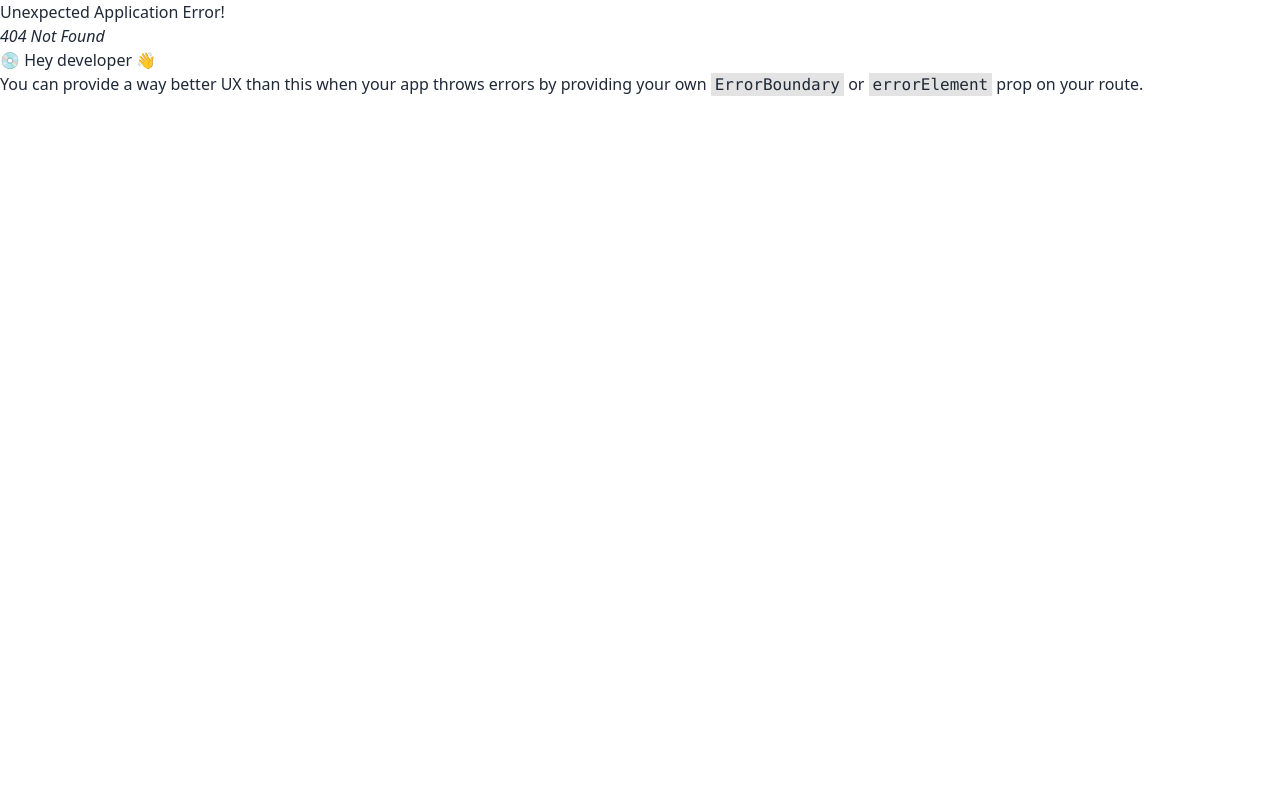
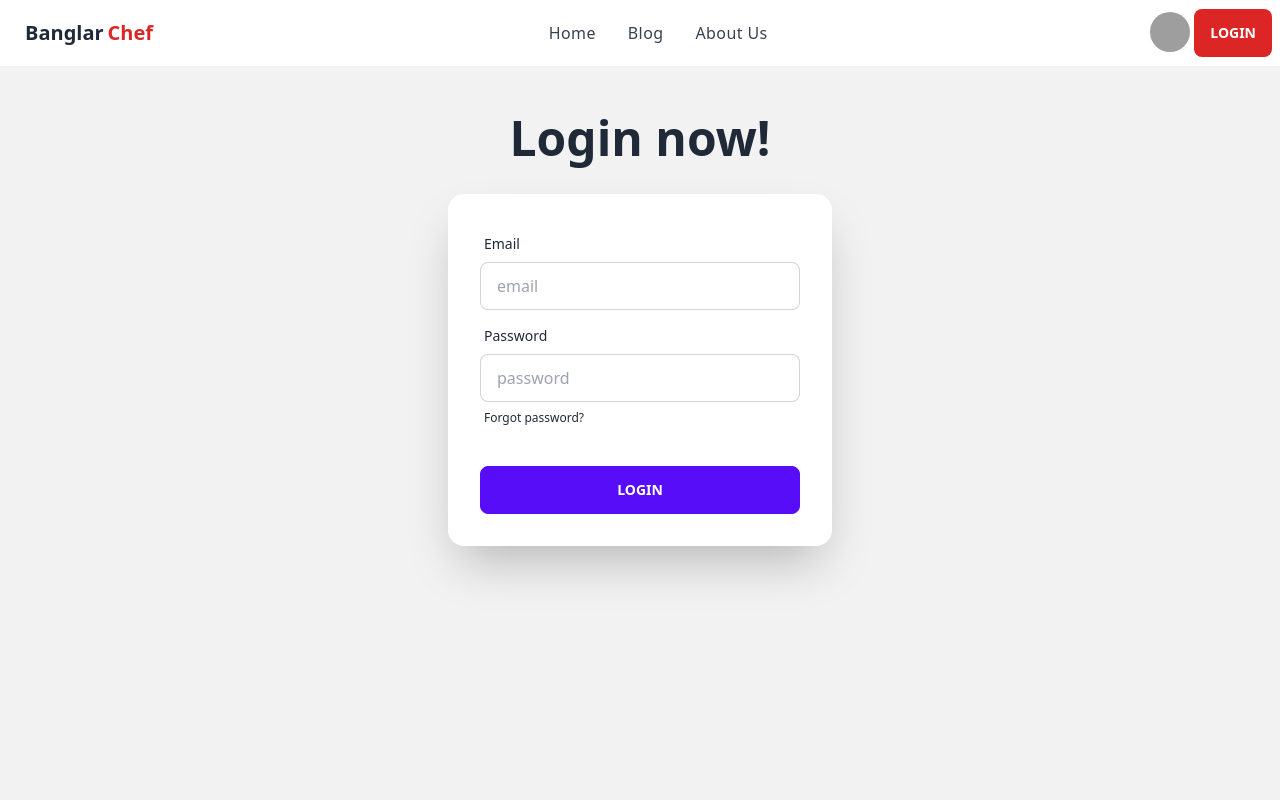
Before and after one commit to riaz9191/banglar_chef, a React (Vite) app: page /login in a window 1280 px wide. Before the commit this address had no page. Shown: the top 800 px of the page. Built offline with nearby package versions, Linux system fonts and the light colour scheme; no server answers; grey boxes are pictures that could not be loaded.

Commit message:
authprovider added

```diff
--- /dev/null
+++ b/src/Layout/RecipeLayout/RecipeLayout.jsx
@@ -0,0 +1,15 @@
+import React from 'react';
+import Header from '../../Pages/Shared/Header';
+import Navbar from '../../Pages/Shared/Navbar';
+import { Outlet } from 'react-router-dom';
+
+const RecipeLayout = () => {
+    return (
+        <div>
+            <Navbar></Navbar>
+            <Outlet></Outlet>
+        </div>
+    );
+};
+
+export default RecipeLayout;
--- /dev/null
+++ b/src/Pages/ChefRecipe/ChefRecipe.jsx
@@ -0,0 +1,11 @@
+import React from 'react';
+
+const ChefRecipe = () => {
+    return (
+        <div>
+            coming soon
+        </div>
+    );
+};
+
+export default ChefRecipe;
--- /dev/null
+++ b/src/Pages/ChefRecipe/ChefRecipeDetails.jsx
@@ -0,0 +1,11 @@
+import React from 'react';
+
+const ChefRecipeDetails = () => {
+    return (
+        <div>
+
+        </div>
+    );
+};
+
+export default ChefRecipeDetails;
--- a/src/Pages/ChefSection/ChefSingleData.jsx
+++ b/src/Pages/ChefSection/ChefSingleData.jsx
@@ -1,6 +1,7 @@
 import React from "react";
+import { Link } from "react-router-dom";
 
-const ChefSingleData = ({ chefName, chefPicture, yearsOfExperience, numberOfRecipes, likes }) => {
+const ChefSingleData = ({id, chefName, chefPicture, yearsOfExperience, numberOfRecipes, likes }) => {
   return (
     <div>
       <div className="card card-compact w-96 bg-base-100 shadow-xl">
@@ -13,7 +14,9 @@
           <p>Number of Recipes: {numberOfRecipes}</p>
           <p>Likes: {likes}</p>
           <div className="card-actions justify-center">
-            <button className="btn btnz">View Recipe</button>
+           <Link to={`/chefRes/${id}`}>
+           <button className="btn btnz">View Recipe</button>
+           </Link>
           </div>
         </div>
       </div>
--- /dev/null
+++ b/src/Pages/Shared/Login.jsx
@@ -0,0 +1,50 @@
+import React from "react";
+
+const Login = () => {
+  return (
+    <div>
+      <div className="min-h-screen bg-base-200">
+        <div className="hero-content flex-col ">
+          <div className="text-center ">
+            <h1 className="text-5xl font-bold mb-4 mt-8">Login now!</h1>
+
+          </div>
+          <div className="card flex-shrink-0 w-full max-w-sm shadow-2xl bg-base-100">
+            <div className="card-body">
+              <div className="form-control">
+                <label className="label">
+                  <span className="label-text">Email</span>
+                </label>
+                <input
+                  type="text"
+                  placeholder="email"
+                  className="input input-bordered"
+                />
+              </div>
+              <div className="form-control">
+                <label className="label">
+                  <span className="label-text">Password</span>
+                </label>
+                <input
+                  type="text"
+                  placeholder="password"
+                  className="input input-bordered"
+                />
+                <label className="label">
+                  <a href="#" className="label-text-alt link link-hover">
+                    Forgot password?
+                  </a>
+                </label>
+              </div>
+              <div className="form-control mt-6">
+                <button className="btn btn-primary">Login</button>
+              </div>
+            </div>
+          </div>
+        </div>
+      </div>
+    </div>
+  );
+};
+
+export default Login;
--- /dev/null
+++ b/src/Pages/Shared/Register.jsx
@@ -0,0 +1,49 @@
+import React from "react";
+
+const Register = () => {
+  return (
+    <div>
+      <div className="min-h-screen bg-base-200">
+        <div className="hero-content flex-col ">
+          <div className="text-center ">
+            <h1 className="text-5xl font-bold mb-4 mt-8">Login now!</h1>
+          </div>
+          <div className="card flex-shrink-0 w-full max-w-sm shadow-2xl bg-base-100">
+            <div className="card-body">
+              <div className="form-control">
+                <label className="label">
+                  <span className="label-text">Email</span>
+                </label>
+                <input
+                  type="text"
+                  placeholder="email"
+                  className="input input-bordered"
+                />
+              </div>
+              <div className="form-control">
+                <label className="label">
+                  <span className="label-text">Password</span>
+                </label>
+                <input
+                  type="text"
+                  placeholder="password"
+                  className="input input-bordered"
+                />
+                <label className="label">
+                  <a href="#" className="label-text-alt link link-hover">
+                    Forgot password?
+                  </a>
+                </label>
+              </div>
+              <div className="form-control mt-6">
+                <button className="btn btn-primary">Register</button>
+              </div>
+            </div>
+          </div>
+        </div>
+      </div>
+    </div>
+  );
+};
+
+export default Register;
--- /dev/null
+++ b/src/firebase/firebase.config.js
@@ -0,0 +1,19 @@
+// Import the functions you need from the SDKs you need
+import { initializeApp } from "firebase/app";
+// TODO: Add SDKs for Firebase products that you want to use
+// https://firebase.google.com/docs/web/setup#available-libraries
+
+// Your web app's Firebase configuration
+console.log("env",import.meta.env.VITE_apikey)
+const firebaseConfig = {
+  apiKey: import.meta.env.VITE_APIKEY,
+  authDomain: import.meta.env.VITE_AUTHDOMAIN,
+  projectId: import.meta.env.VITE_PROJECTID,
+  storageBucket: import.meta.env.VITE_STORAGEBUCKET,
+  messagingSenderId: import.meta.env.VITE_MESSAGINGSENDERID,
+  appId: import.meta.env.VITE_APPID
+};
+
+// Initialize Firebase
+const app = initializeApp(firebaseConfig);
+export default app;
--- a/src/main.jsx
+++ b/src/main.jsx
@@ -6,10 +6,13 @@
   RouterProvider,
 } from "react-router-dom";
 import router from './Routes/Routes.jsx';
+import AuthProvider from './provider/AuthProvider.jsx';
 
 
 ReactDOM.createRoot(document.getElementById('root')).render(
   <React.StrictMode>
+    <AuthProvider>
     <RouterProvider router={router}></RouterProvider>
+    </AuthProvider>
   </React.StrictMode>,
 )
--- /dev/null
+++ b/src/provider/AuthProvider.jsx
@@ -0,0 +1,22 @@
+import React, { createContext } from 'react';
+import { getAuth } from "firebase/auth";
+import app from '../firebase/firebase.config';
+
+export const AuthContext = createContext(null)
+const auth = getAuth(app);
+
+const AuthProvider = ({children}) => {
+
+    const registerUser = (name,email,password) =>{
+        return createuser
+    }
+
+    const authInfo= {
+        registerUser,
+    }
+    return (
+        <AuthContext.Provider value={authInfo}>{children}</AuthContext.Provider>
+    );
+};
+
+export default AuthProvider;
```
Also changed, not shown: src/Routes/Routes.jsx (+32 -6 lines).
